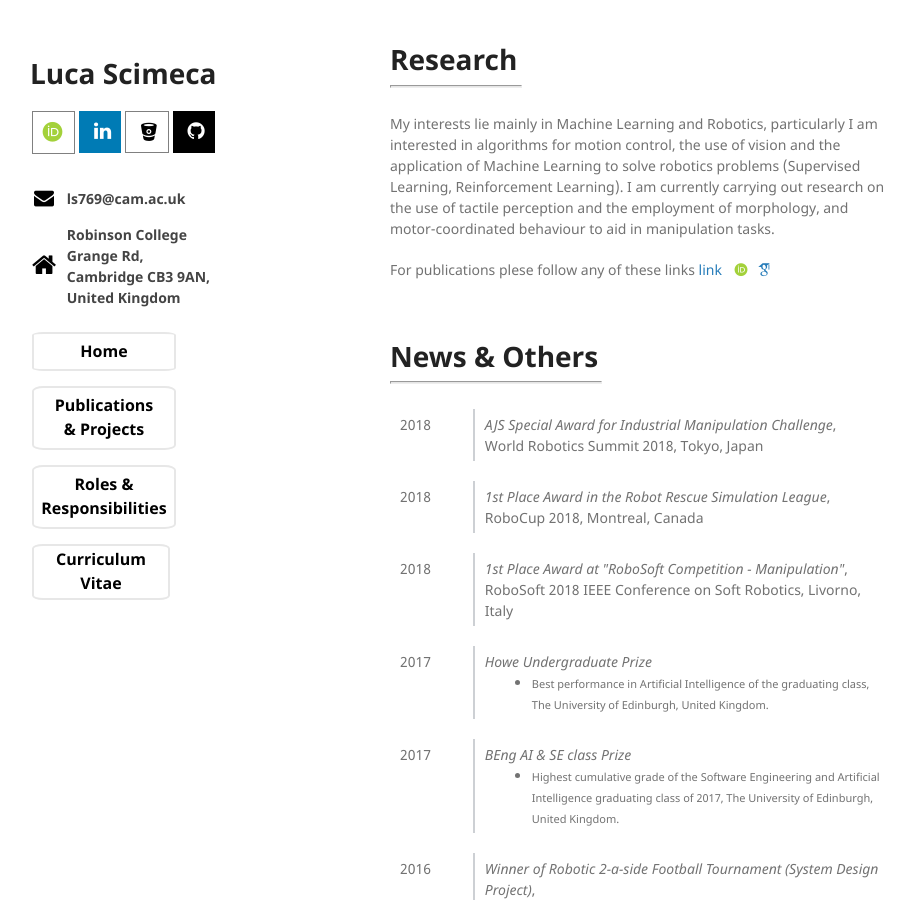
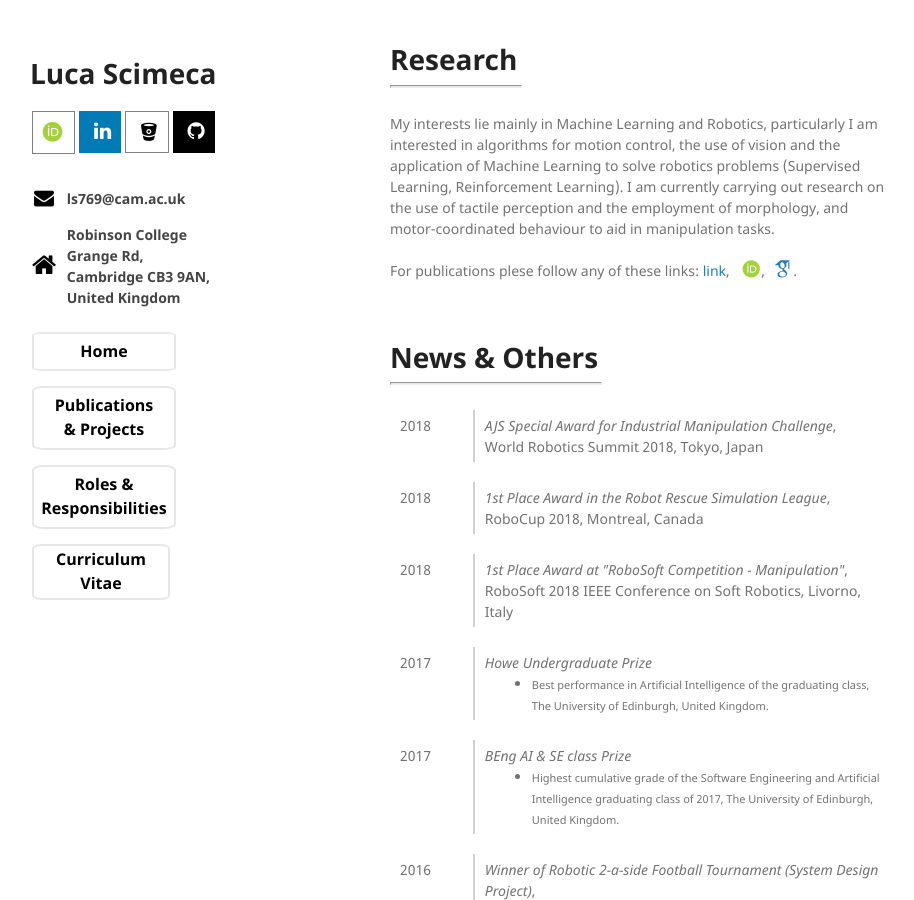
Before and after one commit to lucascimeca/lucascimeca.github.io, a Jekyll site: the page built from index.md, in a window 1280 px wide and 900 px high, scrolled down 956 px. Shown: the whole window, without its empty margins (180-1094 px from the left). Built offline with Jekyll 4.4.1, drawn with Linux system fonts in a browser that asks for light colours; nearby versions of some CDN libraries; some web fonts are replaced; the repository's description, which GitHub fills in, is left out; part of the change alters nothing that is shown.

Commit message:
Update index.md

```diff
--- a/index.md
+++ b/index.md
@@ -26,7 +26,7 @@ I have won over 13 awards among which 9 paid scholarships for academic performan
 
 My interests lie mainly in Machine Learning and Robotics, particularly I am interested in algorithms for motion control, the use of vision and the application of Machine Learning to solve robotics problems (Supervised Learning, Reinforcement Learning). I am currently carrying out research on the use of tactile perception and the employment of morphology, and motor-coordinated behaviour to aid in manipulation tasks.
 
-For publications plese follow any of these links <a href="https://lucascimeca.github.io/publications#-publications---" target="_blank">link</a> <a href="https://orcid.org/0000-0002-2821-0072" class="ai ai-orcid" style="font-size: 15px; padding-left: 8px; color: #a3d13a" target="_blank"></a> <a href="https://scholar.google.co.uk/citations?user=fKJvAvMAAAAJ" class="ai ai-google-scholar" style="font-size: 15px; padding-left: 5px" target="_blank"></a>
+For publications plese follow any of these links: <a href="https://lucascimeca.github.io/publications#-publications---" target="_blank">link</a>, <a href="https://orcid.org/0000-0002-2821-0072" class="ai ai-orcid" style="font-size: 20px; padding-left: 8px; color: #a3d13a" target="_blank"></a>, <a href="https://scholar.google.co.uk/citations?user=fKJvAvMAAAAJ" class="ai ai-google-scholar" style="font-size: 20px; padding-left: 5px" target="_blank"></a>.
 
 <br/>
 
```
